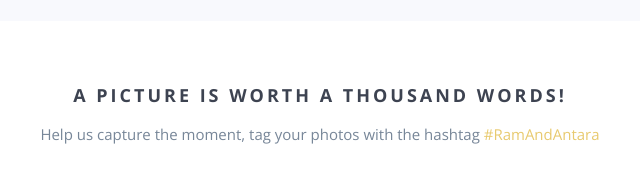
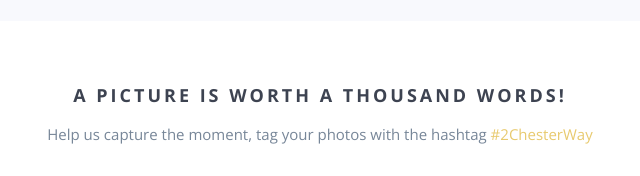
Before and after one commit to truthmonkey/2chesterway, a website: page index.html in a window 1280 px wide. Shown: the part 2560-2736 px from the top of the page, 320-960 px from the left. Drawn offline with nearby package versions, Linux system fonts and the light colour scheme; some packages are replaced by stand-ins of ours; files whose address does not match are found by name.

Commit message:
Update index.html

```diff
--- a/index.html
+++ b/index.html
@@ -178,7 +178,7 @@
             <div class="col-md-12 text-center">
                 <h3>A picture is worth a thousand words!</h3>
                 <p>Help us capture the moment, tag your photos with the hashtag
-                    <a href="https://instagram.com/explore/tags/ramandantara/" target="_blank">#RamAndAntara</a>
+                    <a href="https://instagram.com/explore/tags/ramandantara/" target="_blank">#2ChesterWay</a>
                 </p>
             </div>
         </div>
```
